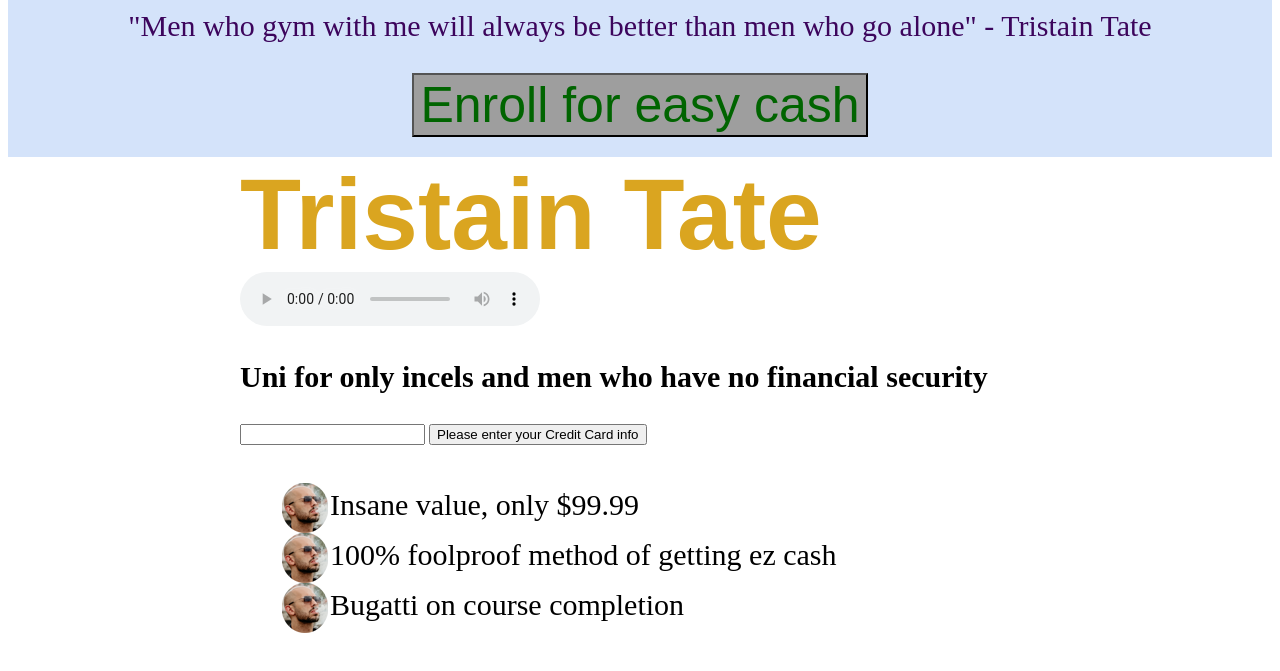
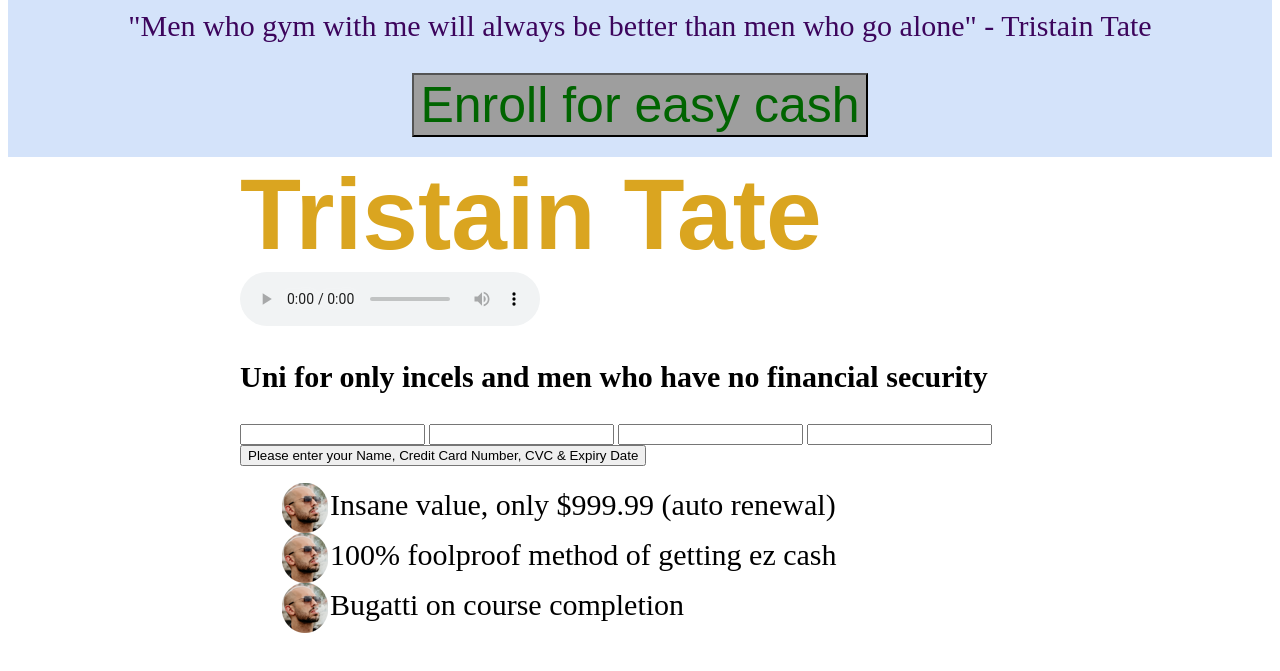
Before and after one commit to izaanDalvi/izaanDalvi.github.io, a plain HTML site: page index.html in a window 1280 px wide. Shown: the part 659-1330 px from the top of the page. Drawn offline with Linux system fonts and the light colour scheme; grey boxes are pictures that could not be loaded.

Commit message:
Update index.html

```diff
--- a/index.html
+++ b/index.html
@@ -35,7 +35,10 @@
       <p class="bold">Uni for only incels and men who have no financial security</p>
       <form action="">
         <input type="text">
-        <input type="submit" value="Please enter your Credit Card info">
+        <input type="text">
+        <input type="text">
+        <input type="text">
+        <input type="submit" value="Please enter your Name, Credit Card Number, CVC & Expiry Date">
 
 
       </form>
@@ -44,7 +47,7 @@
     <div class="container">
       <ul>
         <li>
-          <div class="avatar"></div><span>Insane value, only $99.99</span>
+          <div class="avatar"></div><span>Insane value, only $999.99 (auto renewal)</span>
         </li>
         <li>
           <div class="avatar"></div><span>100% foolproof method of getting ez cash</span>
```
